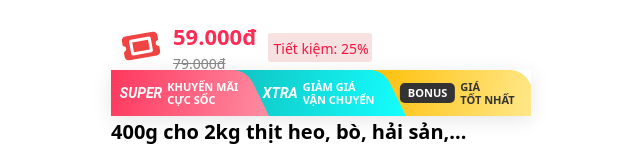
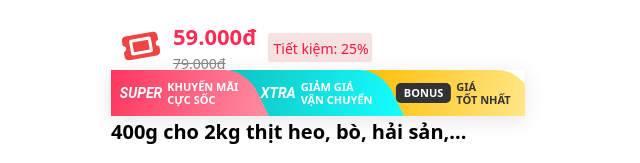
Before and after one commit to DinhLamTruong/web-foods, a React (Vite) app: page / in a window 1280 px wide. Shown: the part 304-467 px from the top of the page, without its empty margins (319-959 px from the left). Built offline with nearby package versions, Linux system fonts and the light colour scheme.

Commit message:
update css page home

```diff
--- a/src/pages/home/Home.module.css
+++ b/src/pages/home/Home.module.css
@@ -12,7 +12,7 @@
 }
 
 .navItem {
-  border-radius: 0 12px 0 0;
+  border-radius: 0 21px 0 0;
   flex: 1;
   display: flex;
   align-items: center;
@@ -25,7 +25,7 @@
   transition: all 0.3s ease;
   transform: skewX(26deg) perspective(1000px);
   transform-origin: bottom;
-  margin-right: -15px;
+  margin-right: -17px;
   z-index: 1;
 }
 
```
